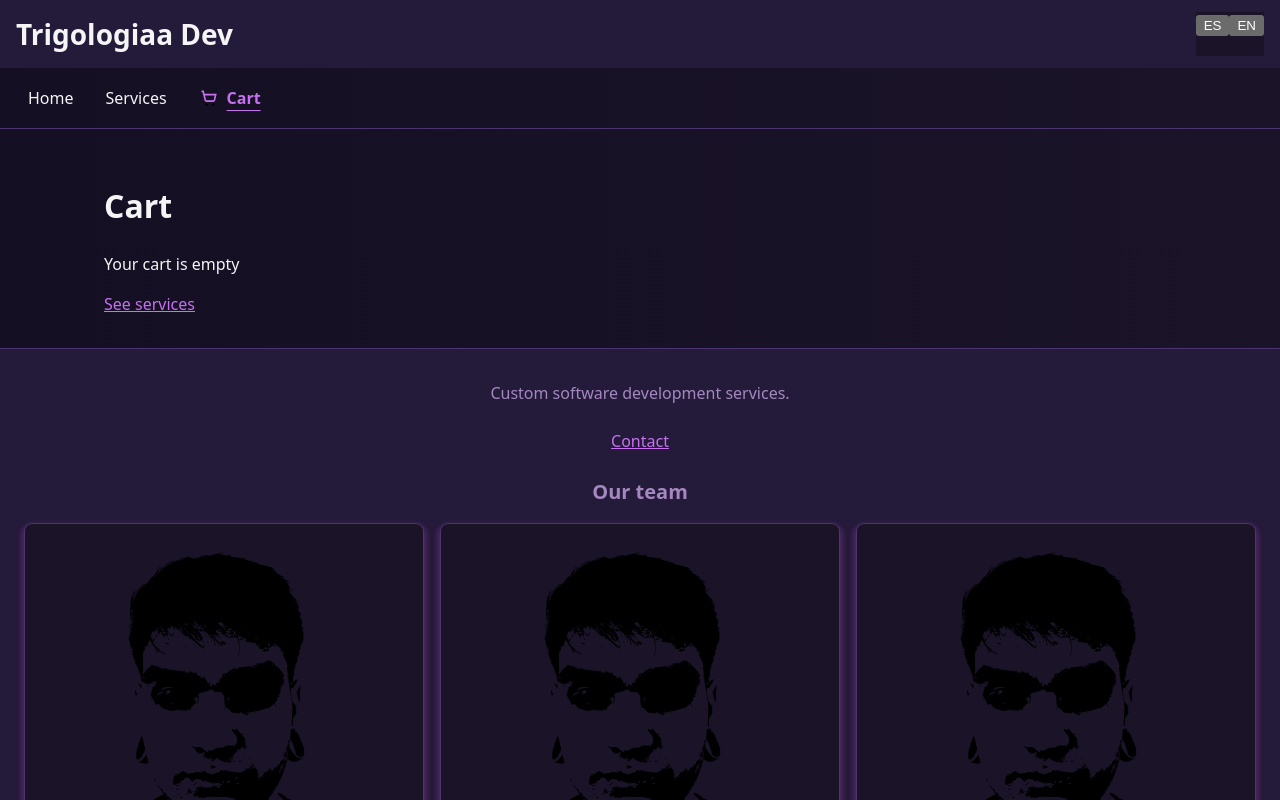
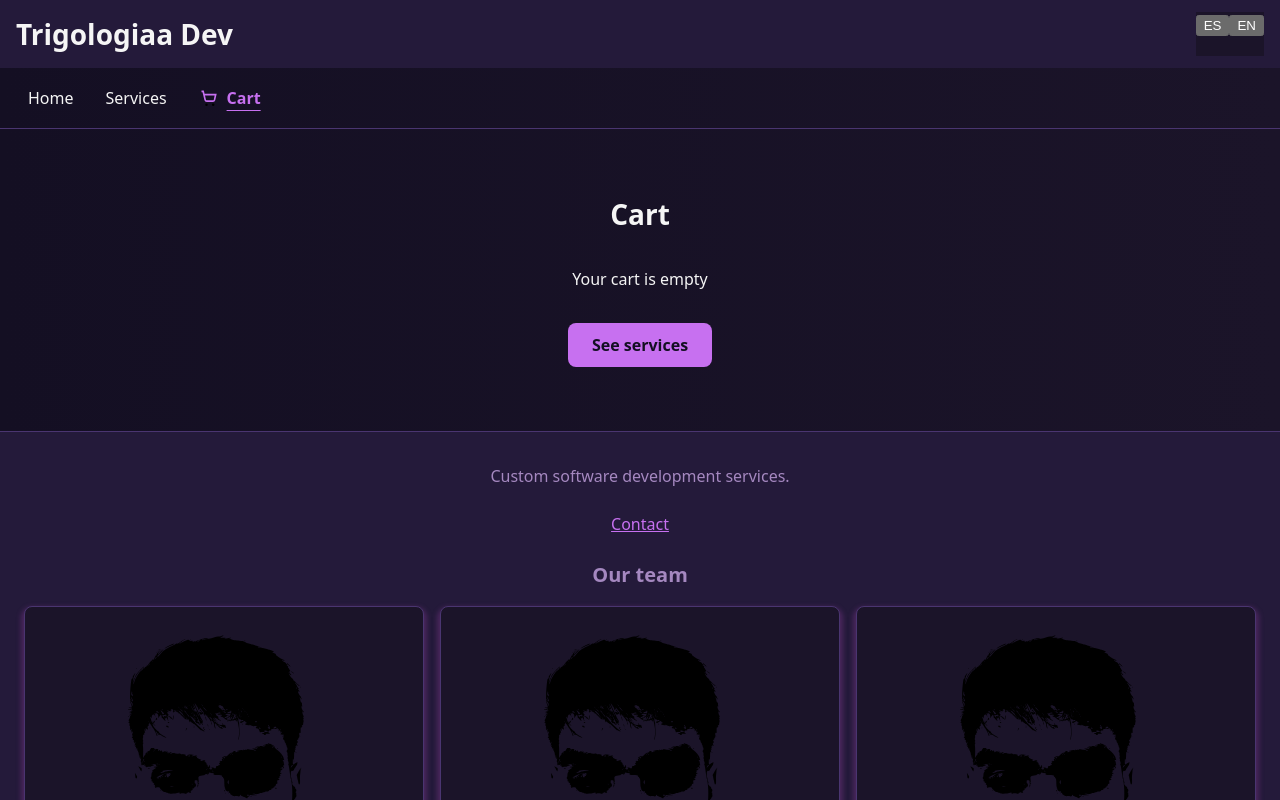
Before and after one commit to trigologiaa/frontend, a React (Vite) app: page /carrito in a window 1280 px wide. Shown: the top 800 px of the page. Built offline with nearby package versions, Linux system fonts and the light colour scheme.

Commit message:
style(cart): style the cart page

```diff
--- a/src/features/cart/pages/CartPage.jsx
+++ b/src/features/cart/pages/CartPage.jsx
@@ -4,6 +4,7 @@ import { formatPrice } from "../../../shared/formatPrice";
 import { useLanguage } from "../../../shared/useLanguage";
 import { CartItem } from "../components/CartItem";
 import { useCart } from "../context/useCart";
+import styles from "./CartPage.module.css";
 
 export function CartPage() {
 	const { t } = useTranslation();
@@ -11,29 +12,33 @@ export function CartPage() {
 	const language = useLanguage();
 	if (items.length === 0) {
 		return (
-			<>
-				<h1>{t("nav.cart")}</h1>
+			<section className={styles.empty}>
+				<h1 className={styles.title}>{t("nav.cart")}</h1>
 				<p>{t("cart.empty")}</p>
-				<Link to="/servicios">{t("cart.browse")}</Link>
-			</>
+				<Link className={styles.browse} to="/servicios">
+					{t("cart.browse")}
+				</Link>
+			</section>
 		);
 	}
 	return (
-		<>
-			<h1>{t("nav.cart")}</h1>
-			<ul>
+		<section className={styles.page}>
+			<h1 className={styles.title}>{t("nav.cart")}</h1>
+			<ul className={styles.list}>
 				{items.map((item) => (
 					<li key={item.id}>
 						<CartItem item={item} onRemove={removeFromCart} />
 					</li>
 				))}
 			</ul>
-			<p role="status">
-				{t("cart.total")}: {formatPrice(totalPrice, language)}
-			</p>
-			<button type="button" onClick={clearCart}>
-				{t("cart.clear")}
-			</button>
-		</>
+			<div className={styles.summary}>
+				<p className={styles.total} role="status">
+					{t("cart.total")}: {formatPrice(totalPrice, language)}
+				</p>
+				<button className={styles.clear} type="button" onClick={clearCart}>
+					{t("cart.clear")}
+				</button>
+			</div>
+		</section>
 	);
 }
--- /dev/null
+++ b/src/features/cart/pages/CartPage.module.css
@@ -0,0 +1,68 @@
+.page {
+	display: flex;
+	flex-direction: column;
+	gap: var(--space-4);
+}
+
+.title {
+	margin: 0;
+	font-size: var(--font-size-xl);
+}
+
+.list {
+	display: flex;
+	flex-direction: column;
+	gap: var(--space-3);
+	margin: 0;
+	padding: 0;
+	list-style: none;
+}
+
+.summary {
+	display: flex;
+	flex-wrap: wrap;
+	align-items: center;
+	justify-content: space-between;
+	gap: var(--space-4);
+	padding: var(--space-4);
+	background: var(--color-surface);
+	border-radius: var(--radius);
+}
+
+.total {
+	margin: 0;
+	font-size: var(--font-size-xl);
+	font-weight: 700;
+}
+
+.clear {
+	min-height: 2.75rem;
+	padding: 0 var(--space-4);
+	font: inherit;
+	color: var(--color-text);
+	background: transparent;
+	border: 1px solid var(--color-border);
+	border-radius: var(--radius);
+	cursor: pointer;
+}
+
+.empty {
+	display: flex;
+	flex-direction: column;
+	align-items: center;
+	gap: var(--space-4);
+	padding: var(--space-8) 0;
+	text-align: center;
+}
+
+.browse {
+	display: inline-flex;
+	align-items: center;
+	min-height: 2.75rem;
+	padding: 0 var(--space-6);
+	font-weight: 600;
+	color: var(--color-primary-contrast);
+	text-decoration: none;
+	background: var(--color-primary);
+	border-radius: var(--radius);
+}
```
Also changed, not shown: 1 other file (tests, documents, lock files or other folders).
